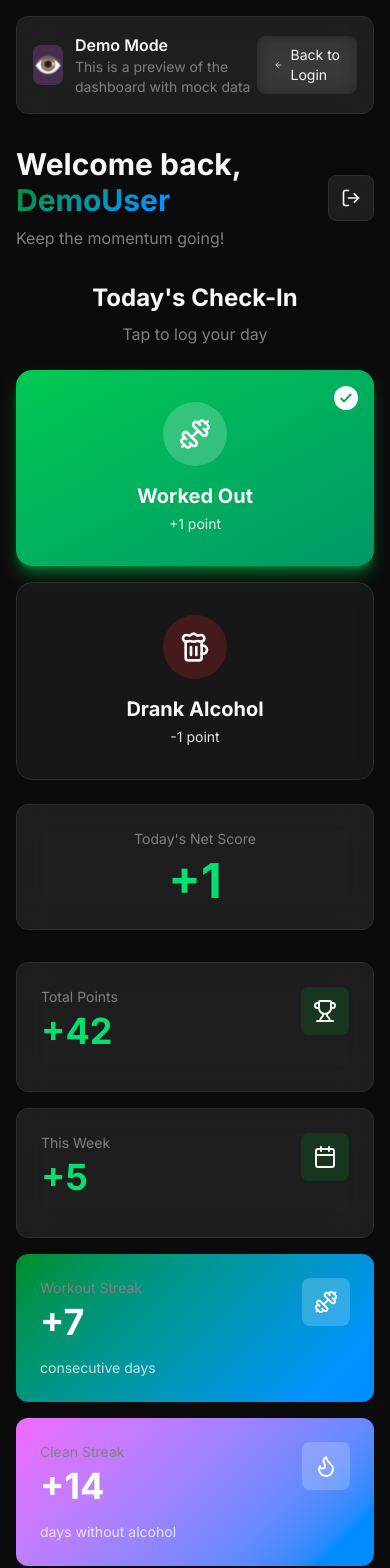
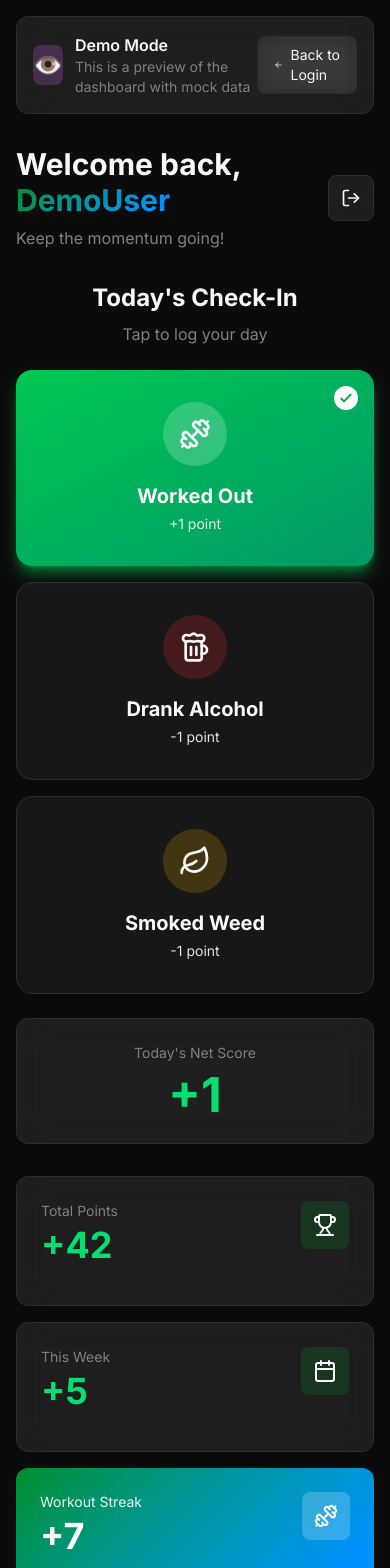
Before and after one commit to christianwebtec/habit-tracker, a Next.js app: page /demo in a window 390 px wide. Shown: the top 1568 px of the page. Built offline with nearby package versions, Linux system fonts and the light colour scheme.

Commit message:
Reverse calendar order - today at top-left for mobile UX

```diff
--- a/src/app/history/page.tsx
+++ b/src/app/history/page.tsx
@@ -81,7 +81,7 @@ export default function HistoryPage() {
 
     const getLast30Days = () => {
         const days = [];
-        for (let i = 29; i >= 0; i--) {
+        for (let i = 0; i < 30; i++) {
             days.push(subDays(new Date(), i));
         }
         return days;
--- a/src/components/DailyCheckIn.tsx
+++ b/src/components/DailyCheckIn.tsx
@@ -2,46 +2,54 @@
 
 import { useState } from 'react';
 import { motion } from 'framer-motion';
-import { Dumbbell, Beer } from 'lucide-react';
+import { Dumbbell, Beer, Leaf } from 'lucide-react';
 
 interface DailyCheckInProps {
     initialWorkedOut: boolean;
     initialDrankAlcohol: boolean;
-    onUpdate: (workedOut: boolean, drankAlcohol: boolean) => Promise<void>;
+    initialSmokedWeed: boolean;
+    onUpdate: (workedOut: boolean, drankAlcohol: boolean, smokedWeed: boolean) => Promise<void>;
 }
 
 export default function DailyCheckIn({
     initialWorkedOut,
     initialDrankAlcohol,
+    initialSmokedWeed,
     onUpdate,
 }: DailyCheckInProps) {
     const [workedOut, setWorkedOut] = useState(initialWorkedOut);
     const [drankAlcohol, setDrankAlcohol] = useState(initialDrankAlcohol);
+    const [smokedWeed, setSmokedWeed] = useState(initialSmokedWeed);
     const [isUpdating, setIsUpdating] = useState(false);
 
-    const netPoints = (workedOut ? 1 : 0) + (drankAlcohol ? -1 : 0);
+    const netPoints = (workedOut ? 1 : 0) + (drankAlcohol ? -1 : 0) + (smokedWeed ? -1 : 0);
 
-    const handleToggle = async (type: 'workout' | 'alcohol') => {
+    const handleToggle = async (type: 'workout' | 'alcohol' | 'weed') => {
         setIsUpdating(true);
 
         const newWorkedOut = type === 'workout' ? !workedOut : workedOut;
         const newDrankAlcohol = type === 'alcohol' ? !drankAlcohol : drankAlcohol;
+        const newSmokedWeed = type === 'weed' ? !smokedWeed : smokedWeed;
 
         // Optimistic update
         if (type === 'workout') {
             setWorkedOut(newWorkedOut);
+        } else if (type === 'alcohol') {
+            setDrankAlcohol(newDrankAlcohol);
         } else {
-            setDrankAlcohol(newDrankAlcohol);
+            setSmokedWeed(newSmokedWeed);
         }
 
         try {
-            await onUpdate(newWorkedOut, newDrankAlcohol);
+            await onUpdate(newWorkedOut, newDrankAlcohol, newSmokedWeed);
         } catch (error) {
             // Revert on error
             if (type === 'workout') {
                 setWorkedOut(workedOut);
+            } else if (type === 'alcohol') {
+                setDrankAlcohol(drankAlcohol);
             } else {
-                setDrankAlcohol(drankAlcohol);
+                setSmokedWeed(smokedWeed);
             }
             console.error('Failed to update:', error);
         } finally {
@@ -56,7 +64,7 @@ export default function DailyCheckIn({
                 <p className="text-muted-foreground">Tap to log your day</p>
             </div>
 
-            <div className="grid grid-cols-1 md:grid-cols-2 gap-4">
+            <div className="grid grid-cols-1 md:grid-cols-3 gap-4">
                 {/* Workout Button */}
                 <motion.button
                     whileTap={{ scale: 0.95 }}
@@ -138,6 +146,47 @@ export default function DailyCheckIn({
                         </motion.div>
                     )}
                 </motion.button>
+
+                {/* Weed Button */}
+                <motion.button
+                    whileTap={{ scale: 0.95 }}
+                    onClick={() => handleToggle('weed')}
+                    disabled={isUpdating}
+                    className={`
+            relative overflow-hidden rounded-2xl p-8
+            transition-all duration-300 ease-out
+            ${smokedWeed
+                            ? 'bg-gradient-to-br from-yellow-500 to-orange-600 shadow-lg shadow-yellow-500/50'
+                            : 'glass hover:glass-strong'
+                        }
+            ${isUpdating ? 'opacity-50 cursor-not-allowed' : 'hover-lift cursor-pointer'}
+          `}
+                >
+                    <div className="flex flex-col items-center gap-4">
+                        <div className={`
+              p-4 rounded-full
+              ${smokedWeed ? 'bg-white/20' : 'bg-yellow-500/20'}
+            `}>
+                            <Leaf className="w-8 h-8" />
+                        </div>
+                        <div className="text-center">
+                            <h3 className="text-xl font-bold mb-1">Smoked Weed</h3>
+                            <p className="text-sm opacity-90">-1 point</p>
+                        </div>
+                    </div>
+
+                    {smokedWeed && (
+                        <motion.div
+                            initial={{ scale: 0 }}
+                            animate={{ scale: 1 }}
+                            className="absolute top-4 right-4 w-6 h-6 bg-white rounded-full flex items-center justify-center"
+                        >
+                            <svg className="w-4 h-4 text-yellow-600" fill="none" viewBox="0 0 24 24" stroke="currentColor">
+                                <path strokeLinecap="round" strokeLinejoin="round" strokeWidth={3} d="M5 13l4 4L19 7" />
+                            </svg>
+                        </motion.div>
+                    )}
+                </motion.button>
             </div>
 
             {/* Net Score Display */}
--- a/src/components/StatsCard.tsx
+++ b/src/components/StatsCard.tsx
@@ -44,7 +44,8 @@ export default function StatsCard({
         >
             <div className="flex items-start justify-between mb-4">
                 <div>
-                    <p className="text-sm text-muted-foreground mb-1">{title}</p>
+                    <p className={`text-sm mb-1 ${variant === 'default' ? 'text-muted-foreground' : 'text-white/90'
+                        }`}>{title}</p>
                     <p className={`
             text-4xl font-bold
             ${variant === 'default' ? trendColors[trend] : 'text-white'}
@@ -62,7 +63,8 @@ export default function StatsCard({
                 )}
             </div>
             {subtitle && (
-                <p className="text-sm opacity-80">{subtitle}</p>
+                <p className={`text-sm ${variant === 'default' ? 'opacity-80' : 'text-white/70'
+                    }`}>{subtitle}</p>
             )}
         </motion.div>
     );
--- a/src/lib/types.ts
+++ b/src/lib/types.ts
@@ -11,6 +11,7 @@ export interface DailyLog {
   date: string;
   worked_out: boolean;
   drank_alcohol: boolean;
+  smoked_weed: boolean;
   net_points: number;
   created_at: string;
   updated_at: string;
```
Also changed, not shown: 1 other file (tests, documents, lock files or other folders).
